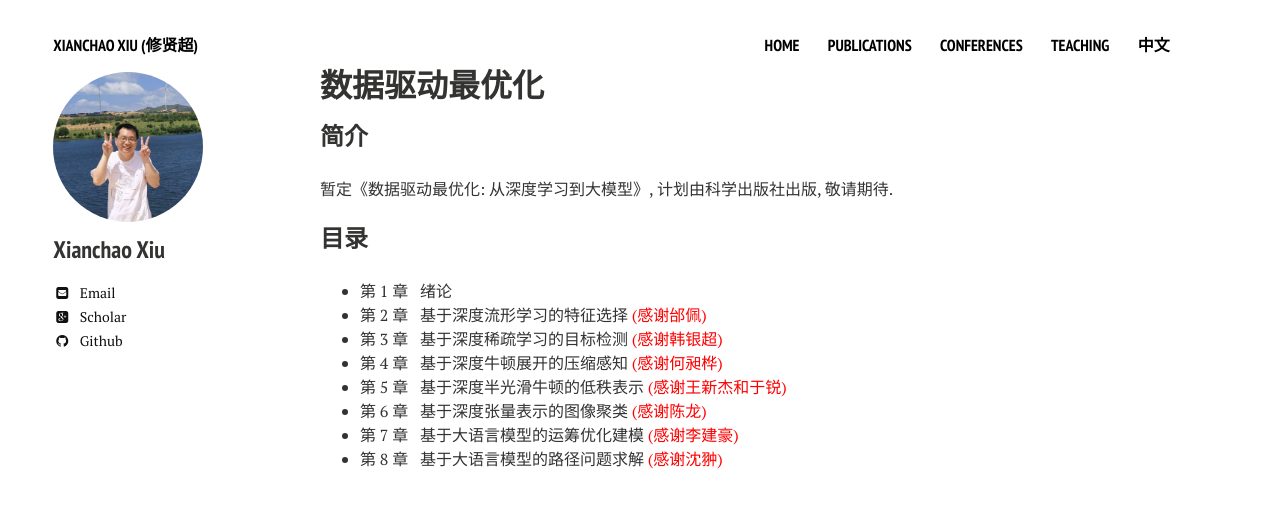
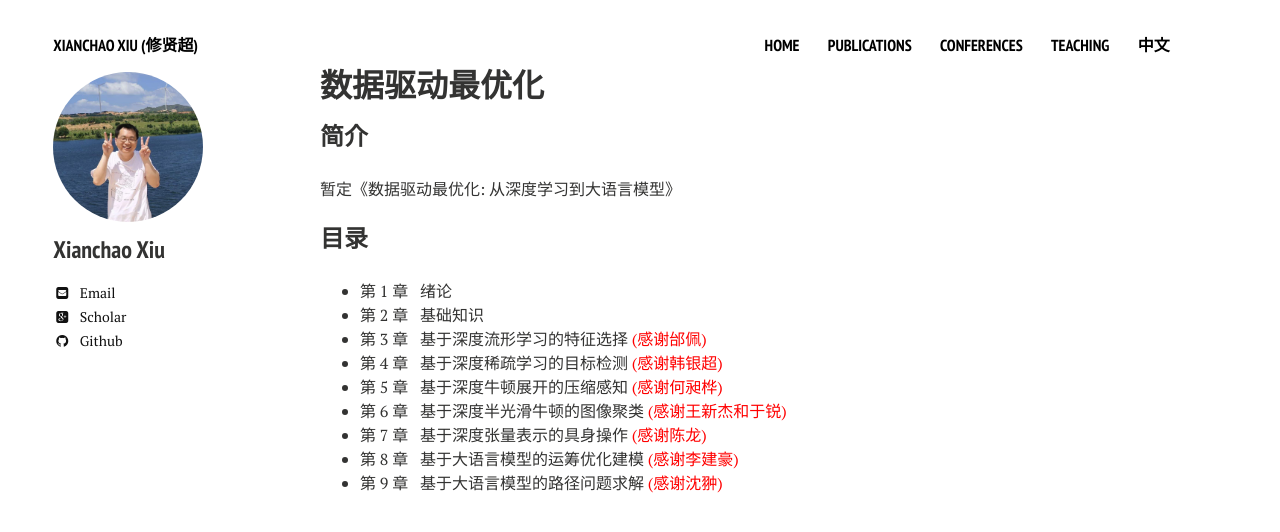
Before and after one commit to xianchaoxiu/xianchaoxiu.github.io, a Jekyll site: the page built from chinese/book/DDO/index.md, in a window 1280 px wide. Shown: the top 532 px of the page. Built offline with Jekyll 4.4.1, drawn with Linux system fonts in a browser that asks for light colours; nearby versions of some CDN libraries.

Commit message:
Update index.md

```diff
--- a/chinese/book/DDO/index.md
+++ b/chinese/book/DDO/index.md
@@ -6,15 +6,16 @@ share: false
 ---
 
 ### 简介
-暂定《数据驱动最优化: 从深度学习到大模型》, 计划由科学出版社出版, 敬请期待.
+暂定《数据驱动最优化: 从深度学习到大语言模型》
 
 
 ### 目录
   - 第 1 章 &nbsp;  绪论 <br>
-  - 第 2 章 &nbsp;  基于深度流形学习的特征选择 <span style="color:#ff0000">(感谢邰佩)</span> <br>
-  - 第 3 章 &nbsp;  基于深度稀疏学习的目标检测 <span style="color:#ff0000">(感谢韩银超)</span> <br>
-  - 第 4 章 &nbsp;  基于深度牛顿展开的压缩感知 <span style="color:#ff0000">(感谢何昶桦)</span> <br>
-  - 第 5 章 &nbsp;  基于深度半光滑牛顿的低秩表示 <span style="color:#ff0000">(感谢王新杰和于锐)</span> <br>
-  - 第 6 章 &nbsp;  基于深度张量表示的图像聚类 <span style="color:#ff0000">(感谢陈龙)</span> <br>
-  - 第 7 章 &nbsp;  基于大语言模型的运筹优化建模 <span style="color:#ff0000">(感谢李建豪)</span> <br>
-  - 第 8 章 &nbsp;  基于大语言模型的路径问题求解  <span style="color:#ff0000">(感谢沈翀)</span> <br>
+  - 第 2 章 &nbsp;  基础知识 <br>
+  - 第 3 章 &nbsp;  基于深度流形学习的特征选择 <span style="color:#ff0000">(感谢邰佩)</span> <br>
+  - 第 4 章 &nbsp;  基于深度稀疏学习的目标检测 <span style="color:#ff0000">(感谢韩银超)</span> <br>
+  - 第 5 章 &nbsp;  基于深度牛顿展开的压缩感知 <span style="color:#ff0000">(感谢何昶桦)</span> <br>
+  - 第 6 章 &nbsp;  基于深度半光滑牛顿的图像聚类 <span style="color:#ff0000">(感谢王新杰和于锐)</span> <br>
+  - 第 7 章 &nbsp;  基于深度张量表示的具身操作 <span style="color:#ff0000">(感谢陈龙)</span> <br>
+  - 第 8 章 &nbsp;  基于大语言模型的运筹优化建模 <span style="color:#ff0000">(感谢李建豪)</span> <br>
+  - 第 9 章 &nbsp;  基于大语言模型的路径问题求解  <span style="color:#ff0000">(感谢沈翀)</span> <br>
```
